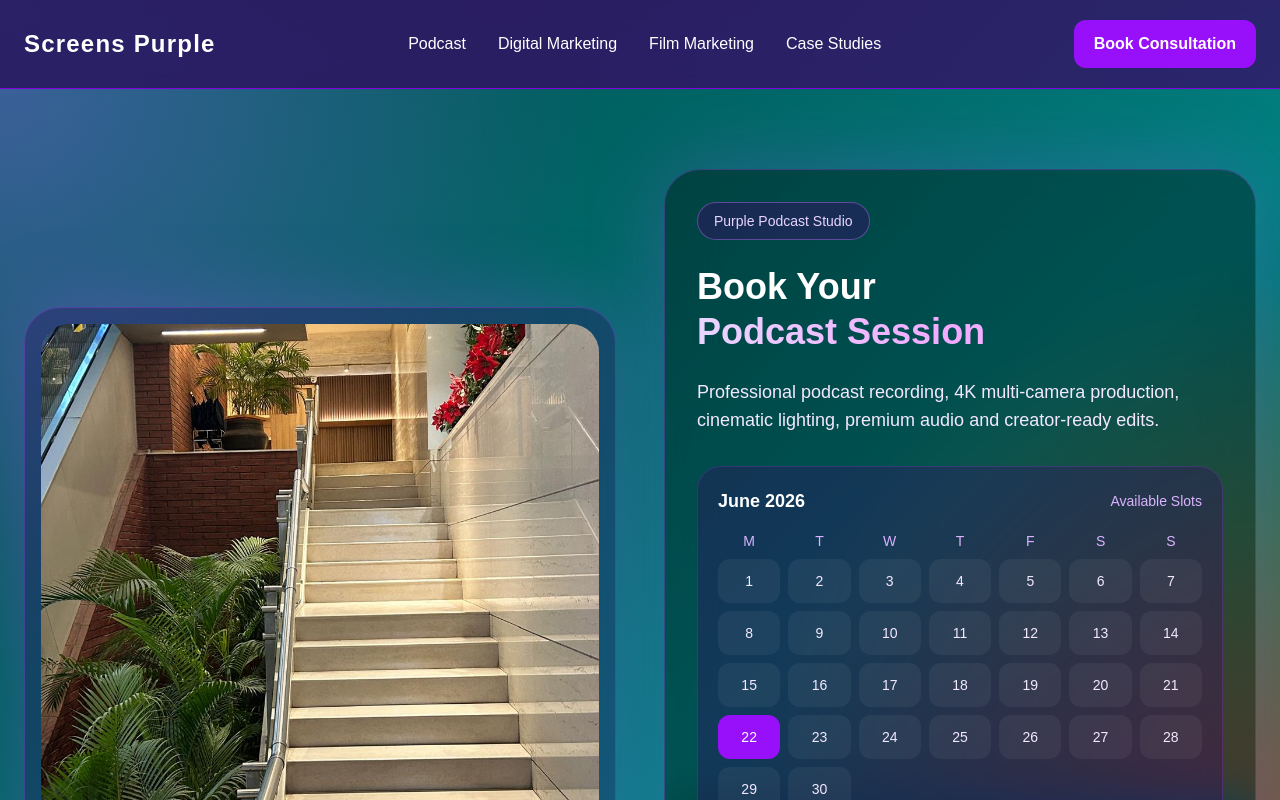
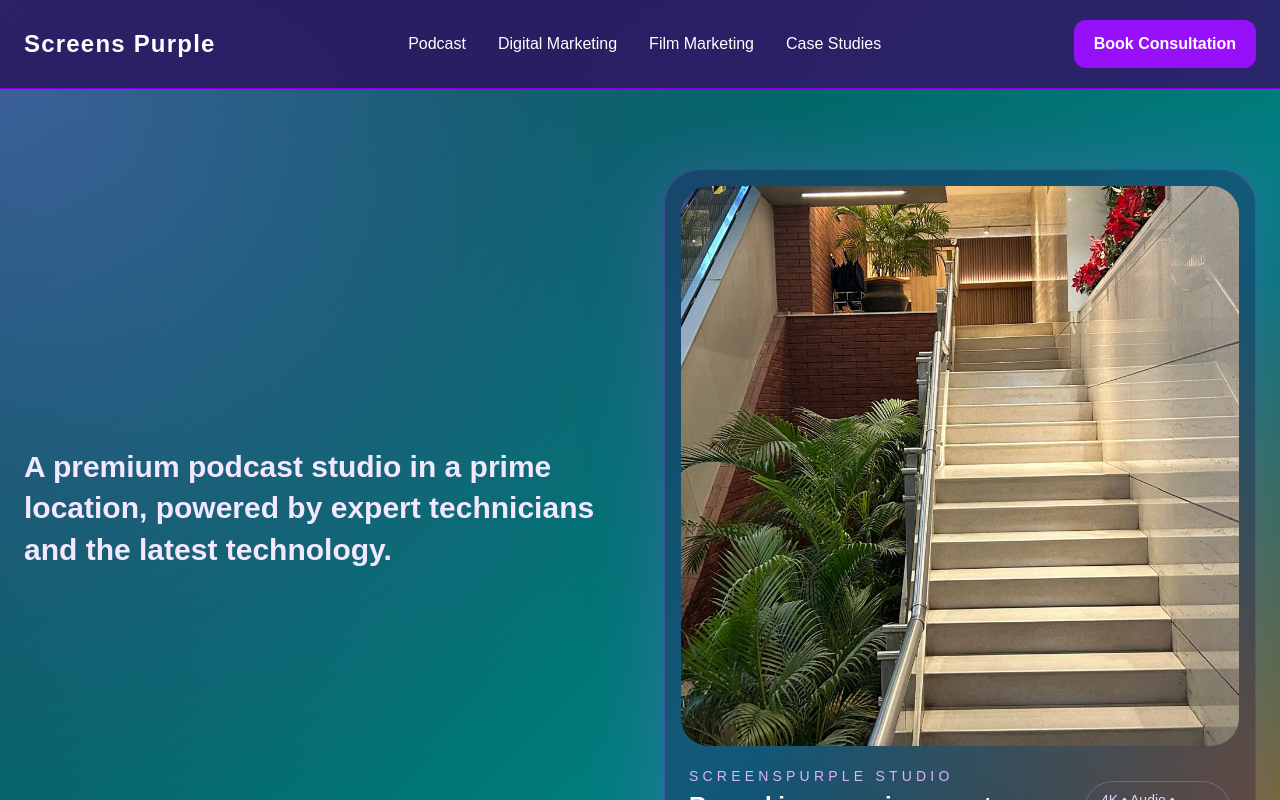
Before and after one commit to p8d9ym8dz7-lang/screenspurple-Marketing-Site, a Next.js app: page / in a window 1280 px wide. Shown: the top 800 px of the page. Built offline with nearby package versions, Linux system fonts and the light colour scheme.

Commit message:
feat: add podcast studio heading above slider

```diff
--- a/src/app/page.tsx
+++ b/src/app/page.tsx
@@ -34,6 +34,11 @@ export default function HomePage() {
         <div className="relative mx-auto grid max-w-7xl items-center gap-12 lg:grid-cols-2">
 
           {/* LEFT: PODCAST IMAGE SLIDER */}
+
+          <h2 className="mb-6 text-2xl font-semibold leading-snug text-purple-100 md:text-3xl">
+            A premium podcast studio in a prime location, powered by expert technicians and the latest technology.
+          </h2>
+
           <div className="overflow-hidden rounded-[36px] border border-purple-500/30 bg-purple-950/30 p-4 shadow-[0_0_80px_rgba(168,85,247,0.28)]">
             <div className="podcast-slide-track flex gap-4">
               {[
```
